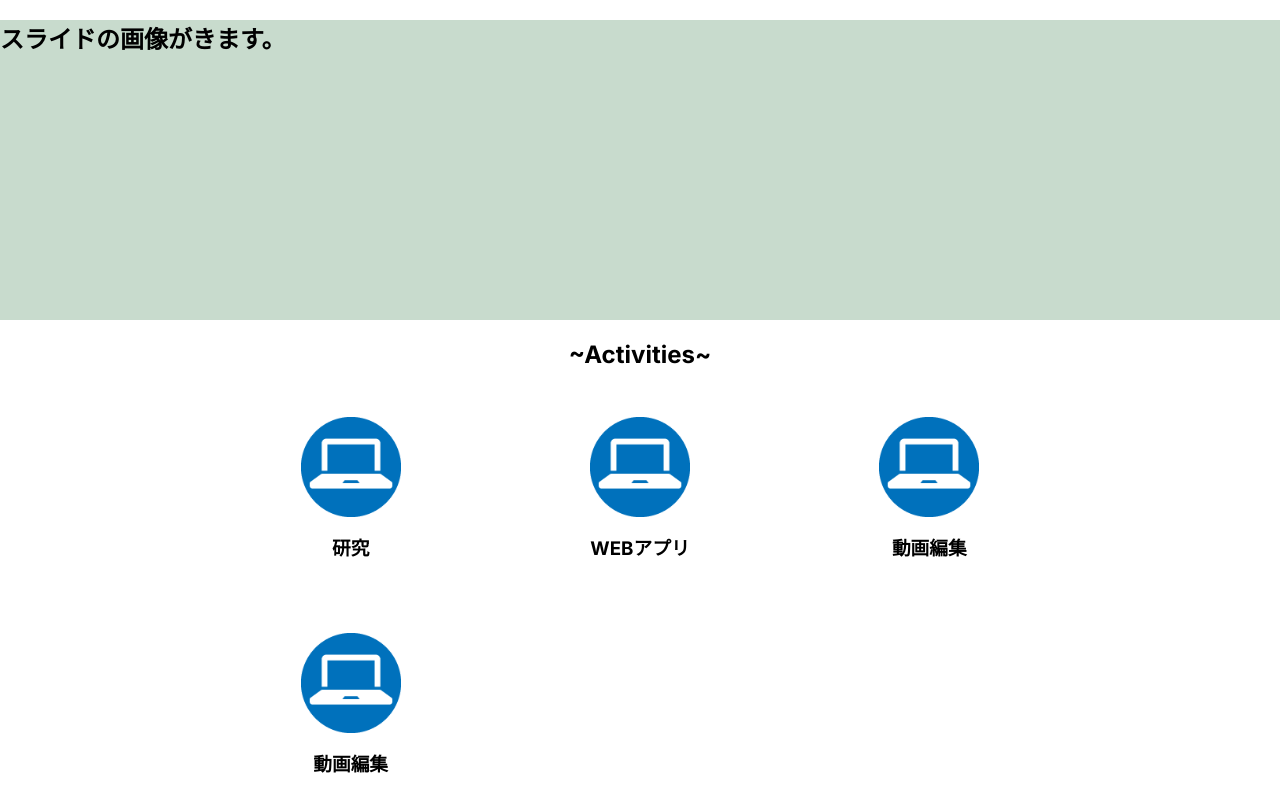
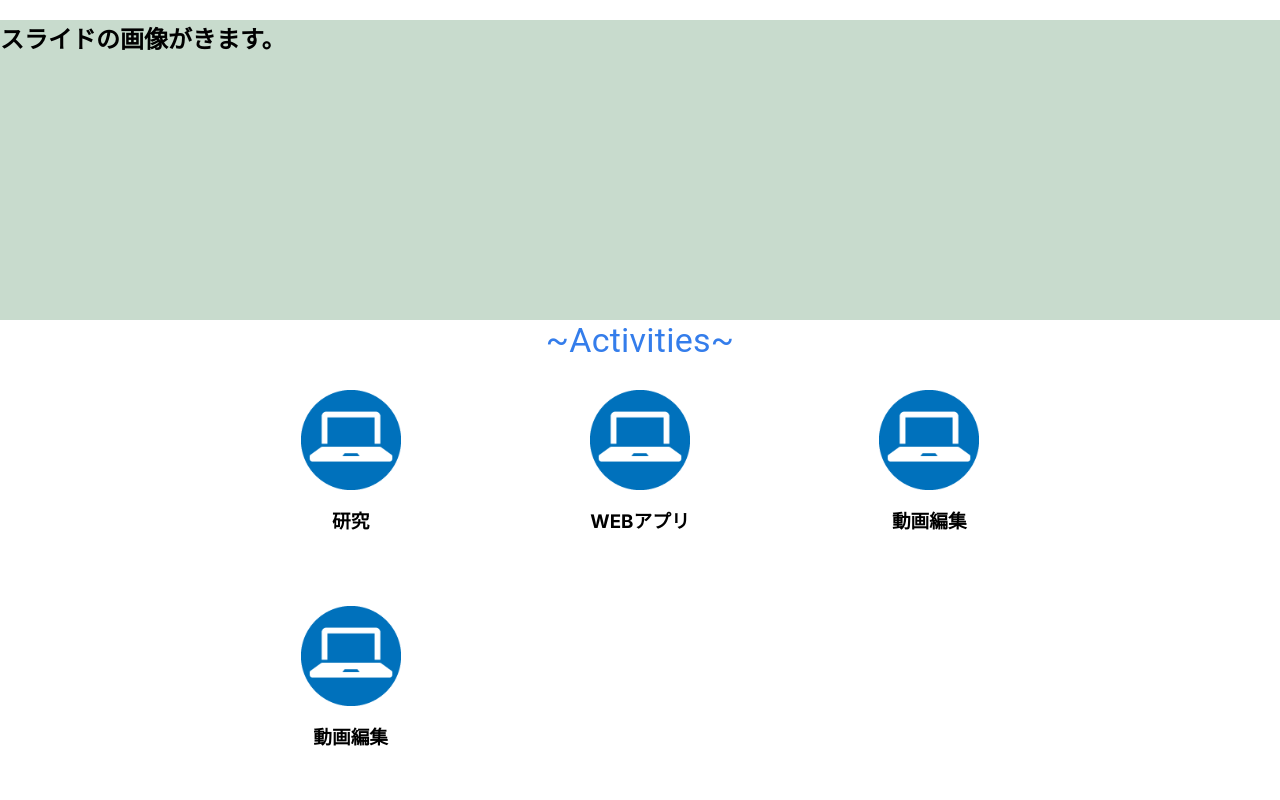
Before and after one commit to KHashimoto3/My_Portfolio, a Next.js app in the folder front/: page / in a window 1280 px wide. Shown: the top 800 px of the page. Built offline with nearby package versions, Linux system fonts and the light colour scheme.

Commit message:
SectionTitleのコンポーネントを使ってみた。

```diff
--- a/front/src/app/_home-sections/HomeActivities.tsx
+++ b/front/src/app/_home-sections/HomeActivities.tsx
@@ -3,6 +3,7 @@
 import { Box, Container, Grid } from "@mui/material";
 import { ActivityList } from "../types/activityList";
 import ActivityCard from "../_activity-components/activityCard";
+import SectionTitle from "../_ui/text/sectionTitle";
 
 export default function HomeActivities() {
   const activities: ActivityList[] = [
@@ -30,7 +31,7 @@ export default function HomeActivities() {
 
   return (
     <Container maxWidth="md">
-      <h2 style={{ textAlign: "center" }}>~Activities~</h2>
+      <SectionTitle title="~Activities~" />
       <Box sx={{ width: "100%", height: "auto" }}>
         <Grid container spacing={2}>
           {activities.map((activity) => (
```
